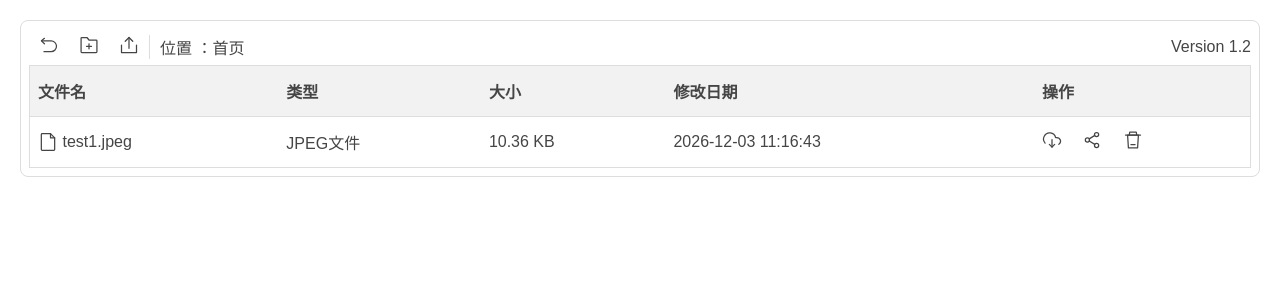
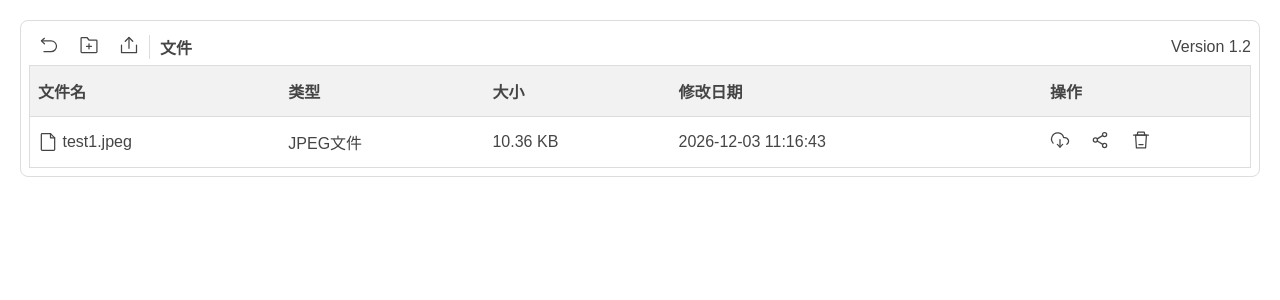
Before and after one commit to Jyun1024/WebDisk, a Flask app: page / in a window 1280 px wide. Shown: the top 300 px of the page. Run offline with Flask 2, Linux system fonts and the light colour scheme.

Commit message:
细节优化 - 导航栏加入跳转 - a标签加入动态下划线 - 任务进行时，阻止a签跳转行为

```diff
--- a/app.py
+++ b/app.py
@@ -121,7 +121,8 @@ def file_view(_index_path=''):
         for relative_path in os.listdir(path):
             final_path = os.path.join(path, relative_path)
             href = relative_path + '/' if os.path.isdir(final_path) else relative_path
-            if href == '.chunk/': continue
+            if href == '.chunk/':
+                continue
             dir_content.append({
                 'href': href,
                 'type': Tools.gettype(final_path),
@@ -129,7 +130,8 @@ def file_view(_index_path=''):
                 'modify_time': Tools.getmtime(final_path)
             })
         dir_content.sort(key=lambda x: x["modify_time"], reverse=True)
-        index_of = ' > '.join(_index_path.strip('/').split('/'))
+        index_list = _index_path.strip('/').split('/')
+        index_of = {v: '/'.join(index_list[:i + 1]) for i, v in enumerate(index_list) if v}
         return render_template('index.html', dir_content=dir_content, index_of=index_of)
 
     elif os.path.isfile(path):
--- a/static/index.css
+++ b/static/index.css
@@ -34,6 +34,11 @@ body {
     border-left: 1px solid #ddd;
 }
 
+#location a:last-child {
+    font-weight: bold;
+    /*font-size: 110%;*/
+}
+
 table {
     border-collapse: collapse;
     width: 100%;
@@ -63,12 +68,22 @@ tr:hover {
 
 tr td:last-child {
     width: 200px; /* 设置最后一个td的宽度为100像素 */
+    padding-left: 0;
 }
 
 
 a {
     text-decoration: none;
     color: #454545;
+
+    background: linear-gradient(to right, #ec695c, #61c454) no-repeat right bottom;
+    background-size: 0 2px;
+    transition: background-size 300ms;
+}
+
+a:hover {
+    background-position-x: left;
+    background-size: 100% 2px;
 }
 
 .upload-svg {
@@ -123,5 +138,6 @@ a {
 
 
 .option {
-    padding-right: 16px;
+    padding-right: 8px;
+    padding-left: 8px;
 }
--- a/static/index.js
+++ b/static/index.js
@@ -7,19 +7,36 @@
 * */
 
 const container = document.querySelector('#container');// 获取拖动上传区域
-const uploadDiv = document.getElementById("upload-div");
+// const uploadDiv = document.getElementById("upload-div");
 const uploadInput = document.getElementById("upload-input");
 const filesList = document.querySelector('#container table tbody');// 获取文件列表区域
 // const netspeedNode = document.querySelector('#network-speed');// 获取网速显示text
+const allLinks = document.querySelectorAll('a');
 
 const CHUNK_SIZE = 1024 * 1024; // 每个分片的大小，这里设置为1MB
 
 let WORKLOAD = 0
 
 
-uploadDiv.addEventListener("click", () => {
-    uploadInput.click();
+// 遍历所有 a 标签，为其添加点击事件监听器
+allLinks.forEach(link => {
+    link.addEventListener('click', function (event) {
+        // 根据指定条件判断是否阻止跳转
+        if (WORKLOAD) {
+            // if (!confirm("此操作会打断正在进行的任务，是否继续？")) {
+            event.preventDefault(); // 阻止默认跳转行为
+            // }
+
+        }
+    });
 });
+
+
+// uploadDiv.addEventListener("click", () => {
+//     uploadInput.click();
+// });
+
+
 uploadInput.addEventListener("change", () => {
     const file = uploadInput.files[0];
     if (!file) return
@@ -81,14 +98,14 @@ function CreateFileElement(file) {
     newRow.insertCell().textContent = `${file.name}`;
     newRow.insertCell().textContent = `${file.name.split(".").pop().toUpperCase()}文件`;
     newRow.insertCell().textContent = formatSize(file.size);
-    newRow.insertCell().textContent = file.lastModifiedDate.toJSON().replace('T', ' ').substring(0,19);
+    newRow.insertCell().textContent = file.lastModifiedDate.toJSON().replace('T', ' ').substring(0, 19);
     // newRow.insertCell().textContent = file.lastModifiedDate.toLocaleString().replaceAll('/', '-');
     let optionCell = newRow.insertCell()
 
     let uploadBtn = document.createElement('a')
     // uploadBtn.text = '开始上传'
     uploadBtn.innerHTML = '<img class="upload-svg" src="/static/option-svg/upload.svg">'
-    // uploadBtn.classList.add('btn', 'btn-upload')
+    uploadBtn.classList.add('option')
     uploadBtn.href = "javascript:void(0)"
     uploadBtn.onclick = () => {
         // console.log('上传文件')
@@ -104,7 +121,7 @@ function CreateFileElement(file) {
         newRow.style.background = `linear-gradient(to right, #fff 0%, #fff ${progress * 100}%, #bebebb ${progress * 100}%, #bebebb 100%)`
         uploadBtn.text = `上传中 ${formatSize(netspeed)}/s`
         if (progress === 1) { // 上传完毕
-            optionCell.innerHTML = '<img src="/static/option-svg/upload-sucess.svg">'
+            uploadBtn.innerHTML = '<img src="/static/option-svg/upload-sucess.svg">'
             newRow.style.cssText = null;
         }
     }
--- a/templates/index.html
+++ b/templates/index.html
@@ -15,9 +15,14 @@
             <div class="toolsbar">
                 <a href="../"> {% include "back.svg" %} </a>
                 <a href="javascript:void(0)" onclick="mkdir()"> {% include "mkdir.svg" %} </a>
-                <div id="upload-div"> {% include "upload-file.svg" %} </div>
+                <!--<div id="upload-div"> {% include "upload-file.svg" %} </div>-->
+                <a href="javascript:void(0)" onclick="uploadInput.click()"> {% include "upload-file.svg" %} </a>
                 <div id="location">
-                    位置 ：首页 {% if index_of %} > {{ index_of }}{% endif %}
+                    {#                    文件 {% if index_of %} › {{ index_of }}{% endif %}#}
+                    <a href="/">文件</a>
+                    {% for text, href in index_of.items() %}
+                        &nbsp;›&nbsp;<a href="/{{ href }}/">{{ text }}</a>
+                    {% endfor %}
                 </div>
                 <input type="file" id="upload-input">
             </div>
```
